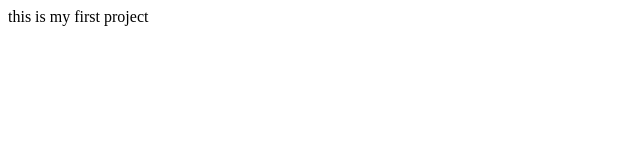
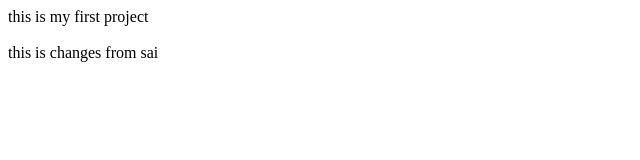
Before and after one commit to sravansaichitta/sravan-sai-1, a plain HTML site: page index.html in a window 1280 px wide. Shown: the whole page, without its empty margins (0-640 px from the left). Drawn offline with Linux system fonts and the light colour scheme.

Commit message:
sai changes

```diff
--- a/index.html
+++ b/index.html
@@ -7,5 +7,8 @@
 </head>
 <body>
     this is my first project
+    <br><br>
+    this is changes from sai
+
 </body>
 </html>
```
